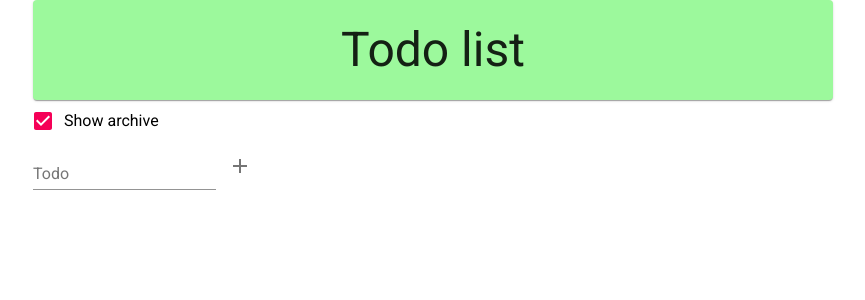
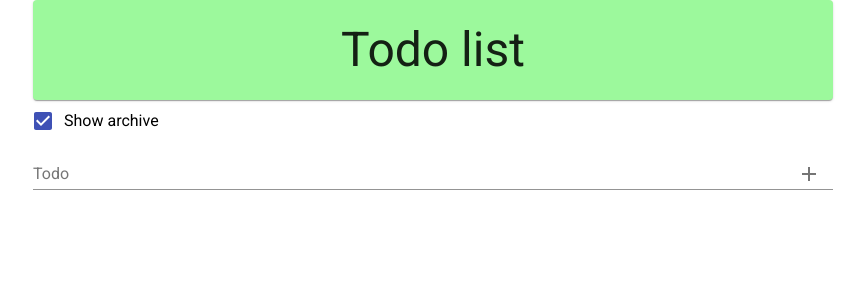
Before and after one commit to kendis-fit/todo, a React app: page / in a window 1280 px wide. Shown: the top 300 px of the page, without its empty margins (207-1072 px from the left). Built offline with nearby package versions, Linux system fonts and the light colour scheme.

Commit message:
update: visualisation of AddTodo

```diff
--- a/src/Components/TodoList/AddTodo/AddTodo.tsx
+++ b/src/Components/TodoList/AddTodo/AddTodo.tsx
@@ -1,6 +1,6 @@
 import React, { useState } from "react";
 import { Add } from "@material-ui/icons";
-import { TextField, IconButton } from "@material-ui/core";
+import { TextField, IconButton, Grid, InputAdornment } from "@material-ui/core";
 
 import IAddTodo from "./Interfaces/IAddTodo";
 
@@ -14,16 +14,21 @@ const AddTodo = (props: IAddTodo) => {
     }
 
     return(
-        <div>
         <TextField
             label="Todo"
             value={todo}
+            fullWidth
             onChange={e => setTodo(e.currentTarget.value)}
-                />
+            InputProps={{
+                endAdornment: (
+                    <InputAdornment position="end">
                         <IconButton onClick={addTodo}>
                             <Add />
                         </IconButton>
-        </div>
+                    </InputAdornment>
+                )
+            }}
+            />
     );
 }
 
--- a/src/Components/TodoList/TodoList.tsx
+++ b/src/Components/TodoList/TodoList.tsx
@@ -42,7 +42,7 @@ const TodoList = () => {
 
     return(
         <div>
-            <FormControlLabel label="Show archive" control={<Checkbox checked={showAll} onChange={() => setShowAll(!showAll)} />} />
+            <FormControlLabel label="Show archive" control={<Checkbox color="primary" checked={showAll} onChange={() => setShowAll(!showAll)} />} />
             <AddTodo onAdd={name => dispatch({ type: ADD_TODO, value: name })} />
             <List>
                 {
```
Lines whose indentation alone changed are shown as unchanged.
